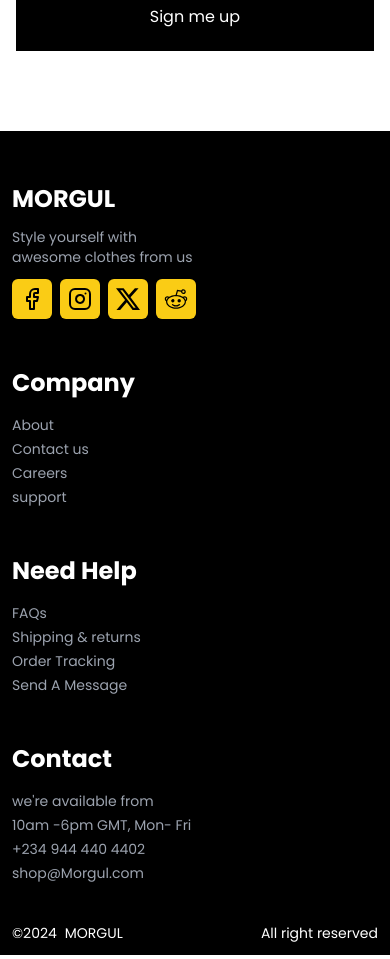
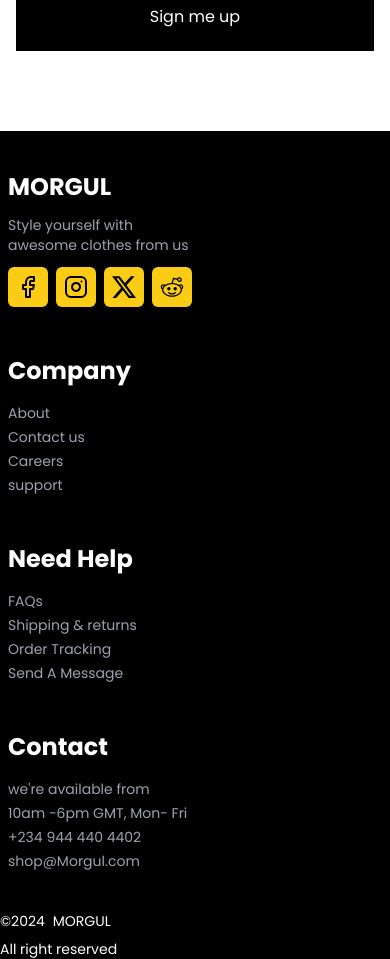
Before and after one commit to KeybladeSkai/Morgul, a React (Vite) app: page / in a window 390 px wide. Shown: the part 5880-6839 px from the top of the page. Built offline with nearby package versions, Linux system fonts and the light colour scheme; a web font is replaced by a local one.

Commit message:
new features

```diff
--- /dev/null
+++ b/src/components/Global/Spinner.jsx
@@ -0,0 +1,10 @@
+import load from "../../assets/loading.gif"
+const Spinner = () => {
+  return (
+    <div className="flex items-center justify-center h-screen">
+      <img src={load} alt="loading" />
+    </div>
+  )
+}
+
+export default Spinner
--- a/src/pages/Home/Footer.jsx
+++ b/src/pages/Home/Footer.jsx
@@ -6,8 +6,10 @@ import { IoLogoReddit } from "react-icons/io5";
 
 const Footer = () => {
   return (
-    <div className="p-3 col-span-12 flex flex-col bg-black text-white md:p-6 lg:p-12">
-      <div className="bg-black pt-10 pb-10 grid footer text-sm">
+    <div className="col-span-12  bg-black text-white md:p-6 lg:p-12">
+      <div className="bg-black p-2 pt-10 pb-10 grid
+      sm:items-center sm:justify-center
+      footer text-sm">
         <div className="flex flex-col gap-3 text-sm">
           <h1 className="text-2xl font-bold  flex flex-col">MORGUL</h1>
           <div className="flex flex-col gap-3">
@@ -54,8 +56,8 @@ const Footer = () => {
           </div>
         </div>
       </div>
-      <div className="flex justify-between md:justify-around items-center text-sm">
-        <h3 className="flex gap-2 text-sm items-center justify-center">
+      <div className="flex gap-2 flex-col sm:justify-around sm:flex-row md:justify-around md:items-center text-sm">
+        <h3 className="flex gap-2 text-sm items-center">
           <div className="flex items-center justify-center">
             <span className="text-sm">©</span>
             <span className="text-sm">2024</span>
--- a/tailwind.config.js
+++ b/tailwind.config.js
@@ -14,6 +14,9 @@ export default {
         'custom-2': 'repeat(2,350px)'
 
       },
+      screens:{
+        ssm:'480px'
+      }
     },
   },
   plugins: [],
```
Also changed, not shown: src/assets/Images/loading.gif (added), src/assets/loading.gif (added).
